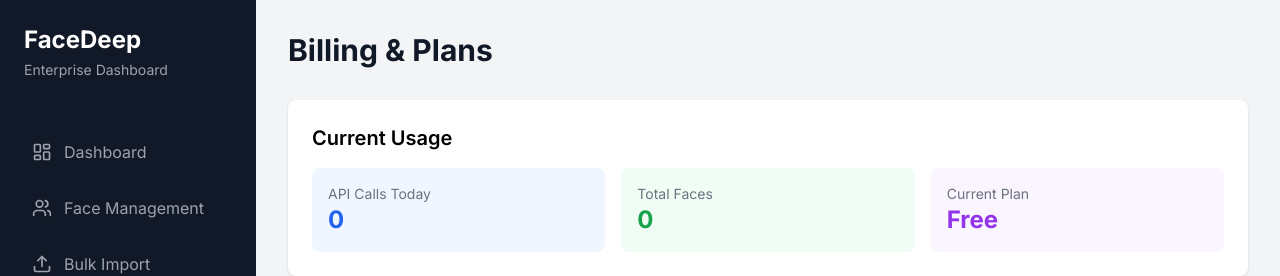
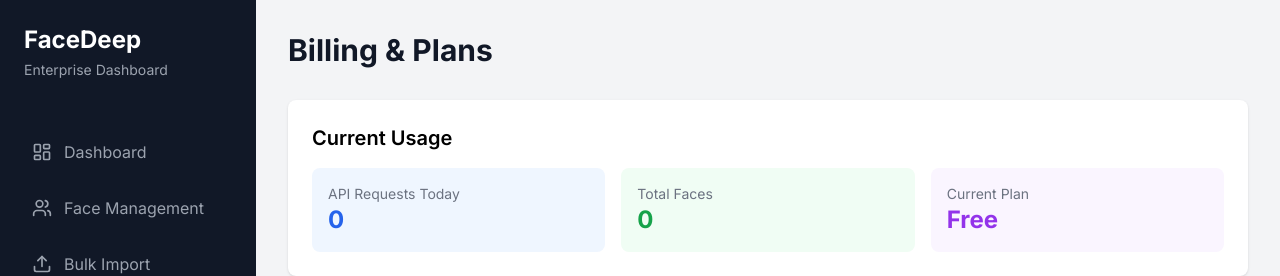
Before and after one commit to rockingrock2003-oss/FaceDeep, a Next.js app in the folder frontend/: page /billing in a window 1280 px wide. Shown: the top 276 px of the page. Built offline with nearby package versions, Linux system fonts and the light colour scheme; no server answers.

Commit message:
fix: rename remaining API Calls to API Requests in billing

```diff
--- a/frontend/src/app/(dashboard)/billing/page.tsx
+++ b/frontend/src/app/(dashboard)/billing/page.tsx
@@ -80,7 +80,7 @@ export default function BillingPage() {
         <h2 className="text-xl font-semibold mb-4">Current Usage</h2>
         <div className="grid grid-cols-3 gap-4">
           <div className="p-4 bg-blue-50 rounded-lg">
-            <p className="text-sm text-gray-500">API Calls Today</p>
+            <p className="text-sm text-gray-500">API Requests Today</p>
             <p className="text-2xl font-bold text-blue-600">
               {usage?.daily_requests_used || 0}
             </p>
```
